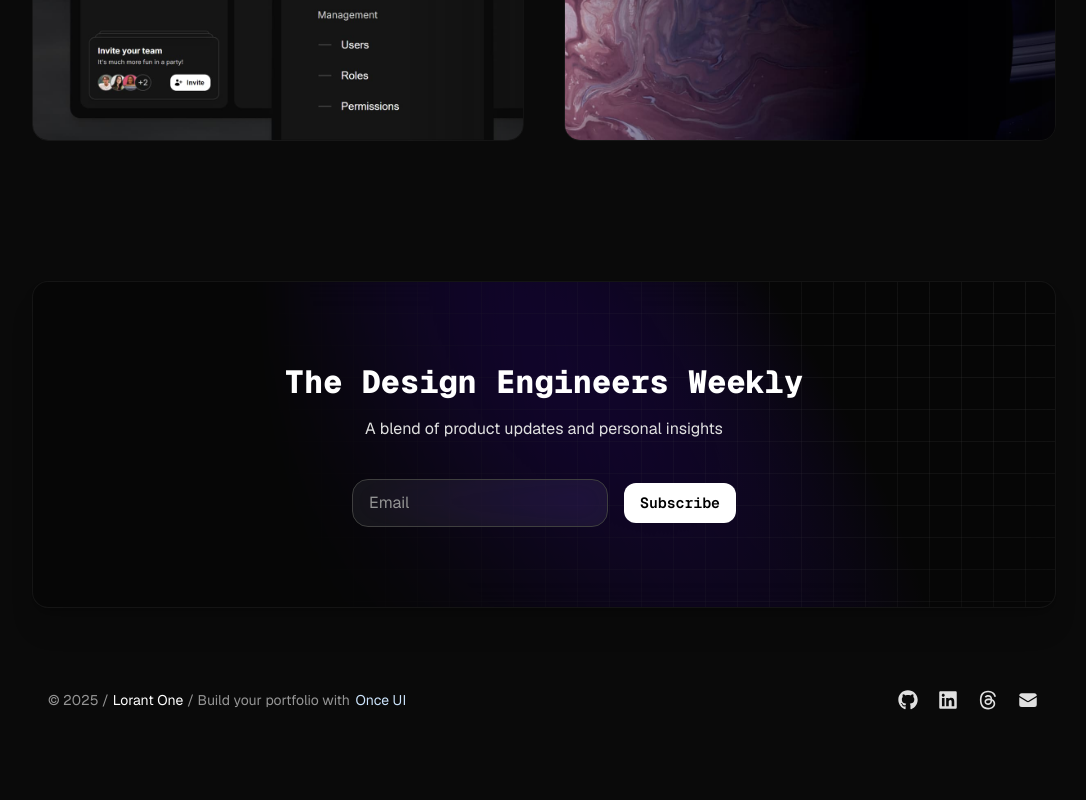
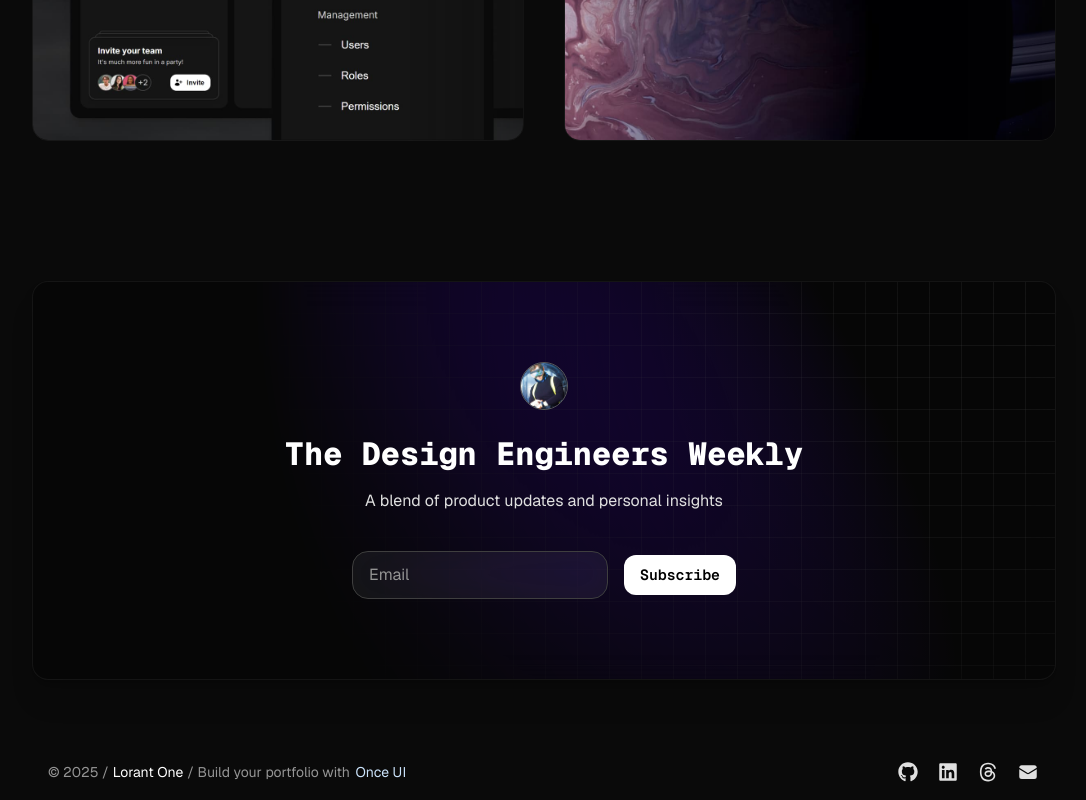
Before and after one commit to lorant-one/portfolio-2024, a Next.js app: page / in a window 1280 px wide. Shown: the part 8834-9634 px from the top of the page, without its empty margins (96-1182 px from the left). Before the commit the page ends 9562 px from the top, so only its background shows below. Built offline with nearby package versions, Linux system fonts and the light colour scheme.

Commit message:
og update

```diff
--- a/src/components/Mailchimp.tsx
+++ b/src/components/Mailchimp.tsx
@@ -1,7 +1,7 @@
 "use client";
 
 import { mailchimp } from '@/app/resources'
-import { Button, Flex, Heading, Input, Text, Background, Column } from '@/once-ui/components';
+import { Button, Flex, Heading, Input, Text, Background, Column, Avatar } from '@/once-ui/components';
 import { useState } from 'react';
 
 function debounce<T extends (...args: any[]) => void>(func: T, delay: number): T {
@@ -96,6 +96,7 @@ export const Mailchimp = (
                     display: mailchimp.effects.lines.display,
                     opacity: mailchimp.effects.lines.opacity as any
                 }}/>
+            <Avatar position="relative" size="l" src="/images/avatar.jpg" marginBottom="24"/>
             <Heading style={{position: 'relative'}}
                 marginBottom="s"
                 variant="display-strong-xs">
```
Also changed, not shown: src/app/opengraph-image.jpg, src/app/twitter-image.jpg.
